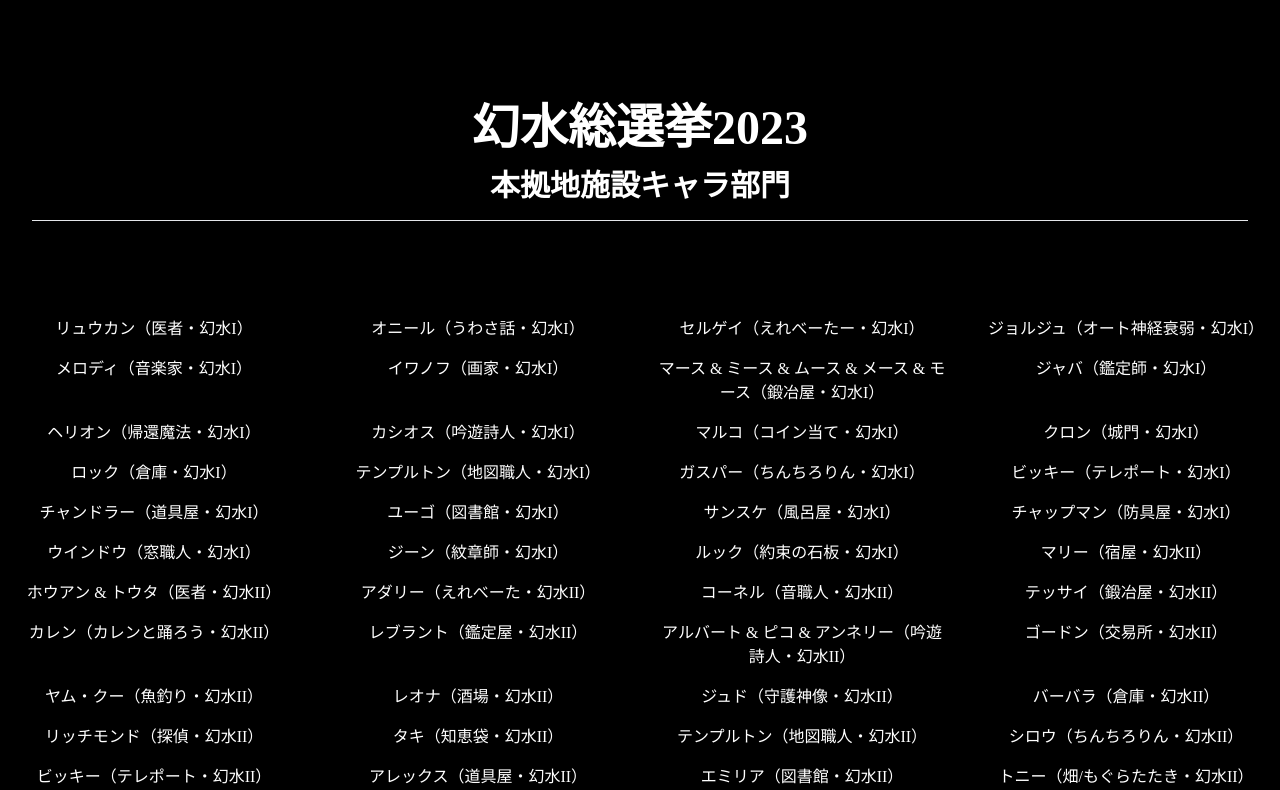
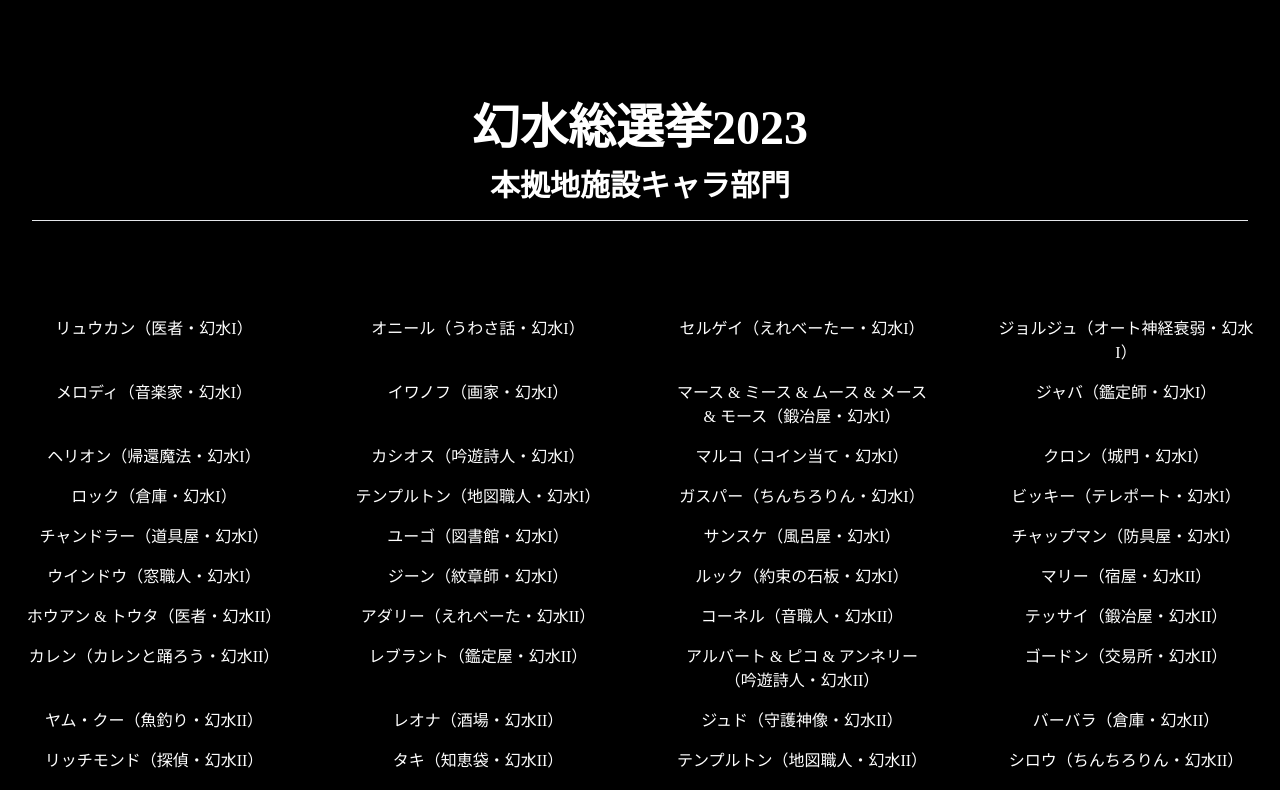
Before and after one commit to true-runes/election-bulletin-2023, a Next.js app: page /headquarters-characters in a window 1280 px wide. Shown: the top 790 px of the page. Built offline with nearby package versions, Linux system fonts and the light colour scheme.

Commit message:
スタイル（余白）をさらにリファクタ (#62)
* スタイルの調整、pt-16をpt-14に変更

* 都市ページと本社キャラクターページのスタイルを更新する

```diff
--- a/src/app/cities/page.tsx
+++ b/src/app/cities/page.tsx
@@ -24,7 +24,7 @@ const Cities = () => {
         <div className="grid grid-cols-1 sm:grid-cols-2 md:grid-cols-3 lg:grid-cols-4 gap-4">
           {cities.map((city: any, index: number) => (
             <div className="cities-and-titles" key={index}>
-              <p className="city-and-title px-2">
+              <p className="city-and-title px-6">
                 {city.city}（{city.title}）
               </p>
             </div>
--- a/src/app/headquarters-characters/page.tsx
+++ b/src/app/headquarters-characters/page.tsx
@@ -26,7 +26,7 @@ const Cities = () => {
           {headquartersCharacters.map(
             (headquartersCharacter: any, index: number) => (
               <div className="hq-characters" key={index}>
-                <p className="hq-character px-2">{headquartersCharacter}</p>
+                <p className="hq-character px-6">{headquartersCharacter}</p>
               </div>
             )
           )}
--- a/src/app/page.tsx
+++ b/src/app/page.tsx
@@ -3,7 +3,7 @@ import { GensosenkyoFooter } from '@/app/components/GensosenkyoFooter'
 
 const Home = async () => {
   return (
-    <div className="relative overflow-hidden pt-16">
+    <div className="relative overflow-hidden pt-14">
       <div className="max-w-[85rem] mx-auto px-4 sm:px-6 lg:px-8 py-10 sm:py-24">
         <div className="text-center">
           <h1 className="text-5xl sm:text-6xl font-bold text-white dark:text-white py-3">
```
